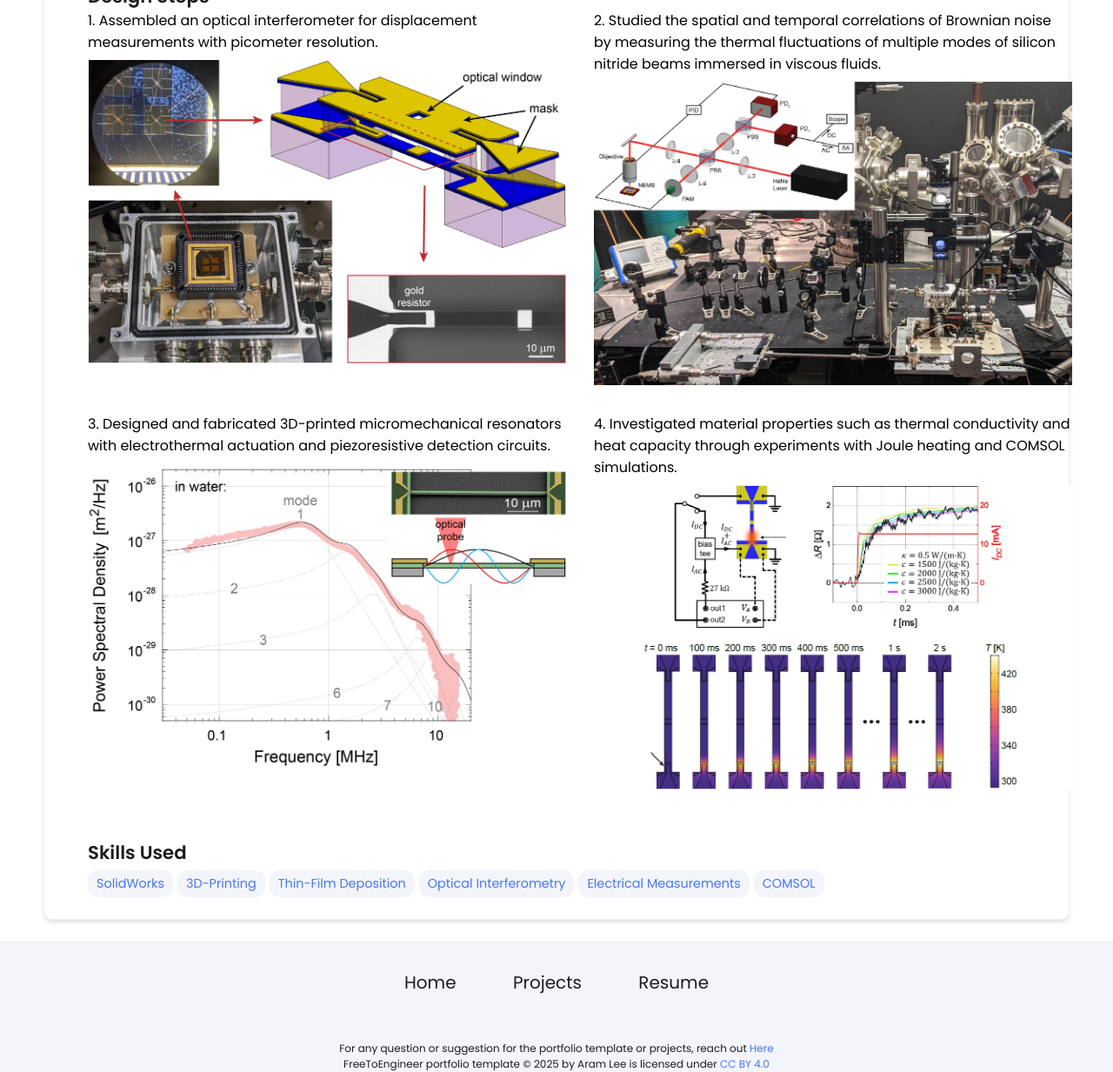
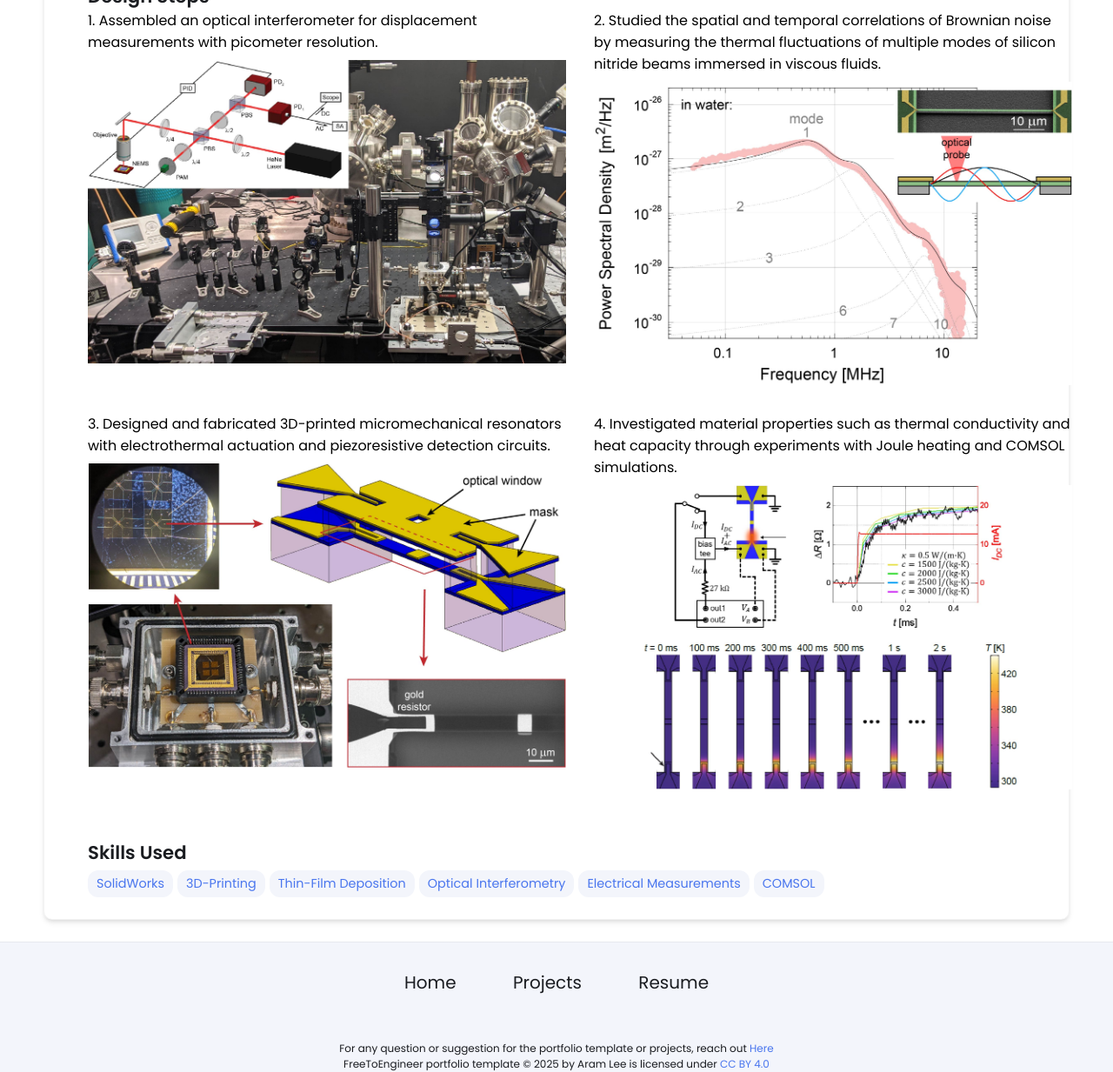
Before and after one commit to HagenGress/HagenGress.github.io, a Jekyll site: the page built from _projects/resonators/index.md, in a window 1280 px wide. Shown: the part 1139-2372 px from the top of the page at 87% size. Built offline with Jekyll 4.4.1, drawn with Linux system fonts in a browser that asks for light colours.

Commit message:
Update index.md

```diff
--- a/_projects/resonators/index.md
+++ b/_projects/resonators/index.md
@@ -13,9 +13,9 @@ main-image: /3D-MEMS_TitlePicture.jpg
 
 {% include image-gallery.html
    images="
-     3D-MEMS_1.jpg::Assembled an optical interferometer for displacement measurements with picometer resolution.|
-     3D-MEMS_2.jpg::Studied the spatial and temporal correlations of Brownian noise by measuring the thermal fluctuations of multiple modes of silicon nitride beams immersed in viscous fluids.|
-     3D-MEMS_3.jpg::Designed and fabricated 3D-printed micromechanical resonators with electrothermal actuation and piezoresistive detection circuits.|
+     3D-MEMS_2.jpg::Assembled an optical interferometer for displacement measurements with picometer resolution.|
+     3D-MEMS_3.jpg::Studied the spatial and temporal correlations of Brownian noise by measuring the thermal fluctuations of multiple modes of silicon nitride beams immersed in viscous fluids.|
+     3D-MEMS_1.jpg::Designed and fabricated 3D-printed micromechanical resonators with electrothermal actuation and piezoresistive detection circuits.|
      3D-MEMS_4.jpg::Investigated material properties such as thermal conductivity and heat capacity through experiments with Joule heating and COMSOL simulations."
    width="550"
 %}
```
